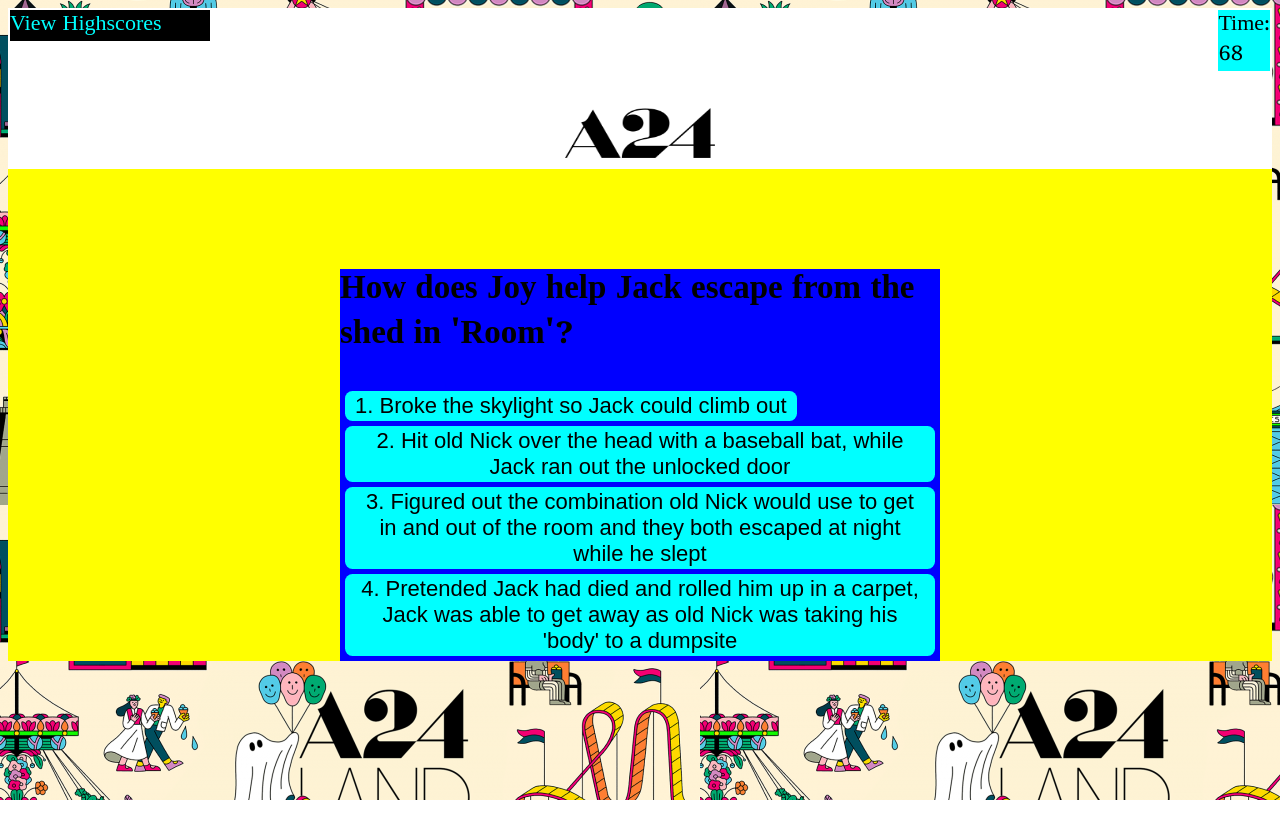
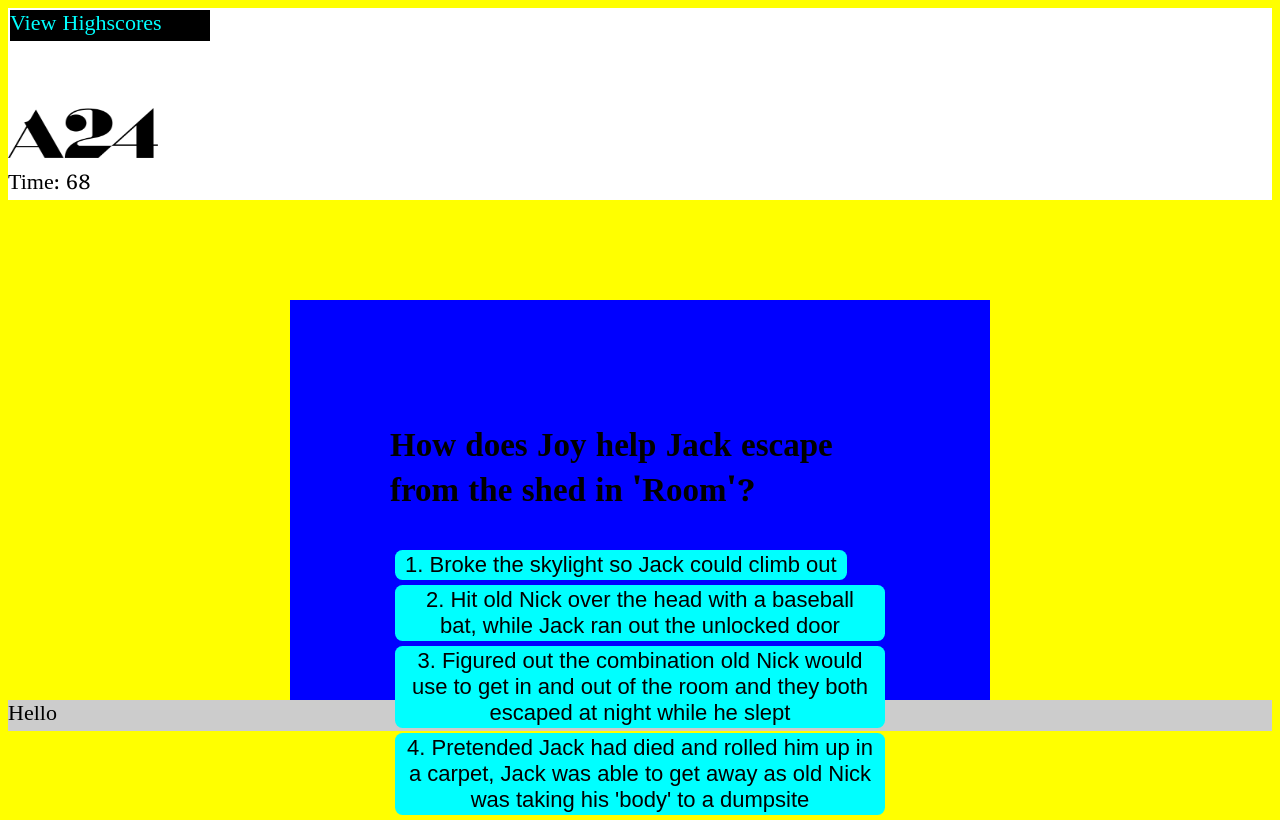
Before and after one commit to Titoxox97/Challenge-4, a plain HTML site: page index.html in a window 1280 px wide. Both pictures are taken after a click on the button "Test Me". Drawn offline with Linux system fonts and the light colour scheme.

Commit message:
enhance grid layout

```diff
--- a/css/style.css
+++ b/css/style.css
@@ -1,26 +1,54 @@
-html {
+ /* html {
   background-image: url(../media/FeatureA24-Land-700x505.png);
   background-repeat: inherit;
-}
+} */
 
 #grid1 {
   background-color: white;
   display: grid;
-  place-items: center;
+  align-items: center;
   grid-template-rows: 100px;
+}
+
+.heading {
+  align-items: center;
 }
 
 #grid2 {
   margin: 100px auto 0 auto;
-  max-width: 600px;
+  max-width: 700px;
+  display: grid;
   background-color: blue;
+  grid-template-rows: 400px;
+}
+
+#qscontainer {
+  margin: 100px;
 }
 
 .start {
   text-align: center;
-  grid-template-columns: 900px;
   margin: 100px;
 }
+
+.hide {
+  display: none;
+}
+
+#grid3 {
+  display: grid;
+  background-color: #ccc;
+}
+
+.feedback {
+  font-style: italic;
+  font-size: 120%;
+  margin-top: 20px;
+  padding-top: 10px;
+  color: gray;
+  border-top: 2px solid #ccc;
+}
+
 
 body {
   font-family: 'Noto Serif Telugu', serif;
@@ -99,9 +127,7 @@ li:nth-child(odd) {
   max-width: 600px;
 }
 
-.hide {
-  display: none;
-}
+
 
 
 
@@ -114,19 +140,11 @@ li:nth-child(odd) {
 
 }
 
-.scores
 
-.feedback {
-  font-style: italic;
-  font-size: 120%;
-  margin-top: 20px;
-  padding-top: 10px;
-  color: gray;
-  border-top: 2px solid #ccc;
-}
 
-.timer {
+.timercontainer {
   display: grid;
+  grid-template-columns: 200px;
   position: absolute;
   top: 10px;
   right: 10px;
--- a/index.html
+++ b/index.html
@@ -14,7 +14,8 @@
 
   <body>
 
-      <header id="grid1">
+      <header>
+        <div id="grid1">
           <div id="scorecontainer">
             <div class="scores"><a href="./highscores.html">View Highscores</a></div>
           </div>
@@ -27,11 +28,12 @@
           <div id="timercontainer">
             <div class="timer">Time: <span id="time">0</span></div>
           </div>
-
+        </div>
       </header>
 
 
-    <main id="grid2">
+    <main>
+      <div id="grid2">
         <div id="startcontainer" class="start">
           <h1><img src="./media/a24-logo.png" alt="a24 logo" width="150" height="50"> - Movie Quiz</h1>
           <p>
@@ -50,21 +52,30 @@
         </ol>
       </div>
 
-      <div id="end-screen" class="hide">
-        <h2>All done!</h2>
+
+      <div id="endcontainer" class="hide">
+        <h2>You Are At The End Of Your Quest, challenger. A Little Sooner Than You Expected, Perhaps. But Such Is The Case For Us All.</h2>
         <p>Your final score is <span id="final-score"></span>.</p>
         <p>
           Enter initials: <input type="text" id="initials" max="3" />
           <button id="submit">Submit</button>
         </p>
+
+
+          <div id="feedcontainer" class="feedback hide"></div>
+
       </div>
 
-      <div id="feedback" class="feedback hide"></div>
+    </div>
+
+      <footer>
+        <div id="grid3">Hello</div>
+      </footer>
+
+
     </main>
 
-    <footer>
 
-    </footer>
 
     <script src="./js/questions.js"></script>
     <script src="./js/logic.js"></script>
--- a/js/logic.js
+++ b/js/logic.js
@@ -10,7 +10,7 @@ var choicesEl = document.getElementById('choices');
 var submitBtn = document.getElementById('submit');
 var startBtn = document.getElementById('start');
 var initialsEl = document.getElementById('initials');
-var feedbackEl = document.getElementById('feedback');
+var feedbackEl = document.getElementById('feedcontainer');
 
 
 function startQuiz() {
```
Lines whose indentation alone changed are shown as unchanged.
